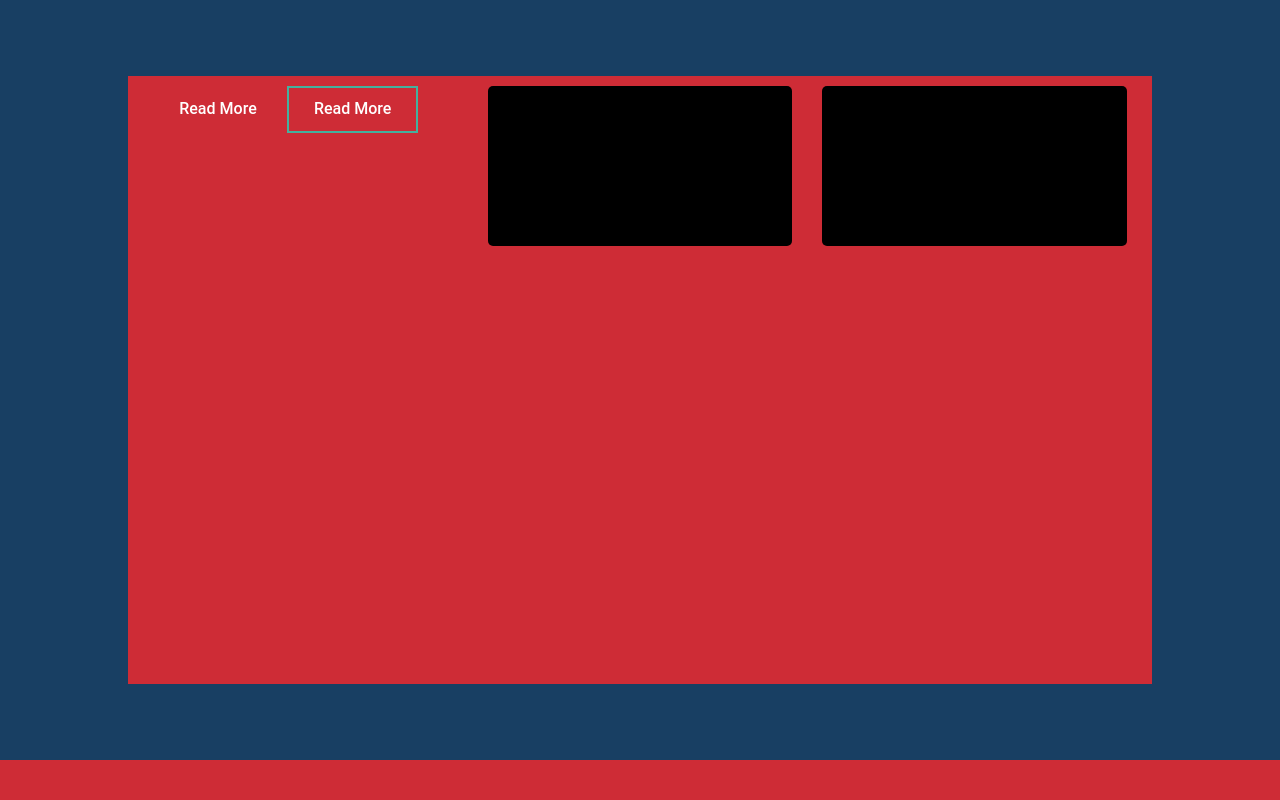
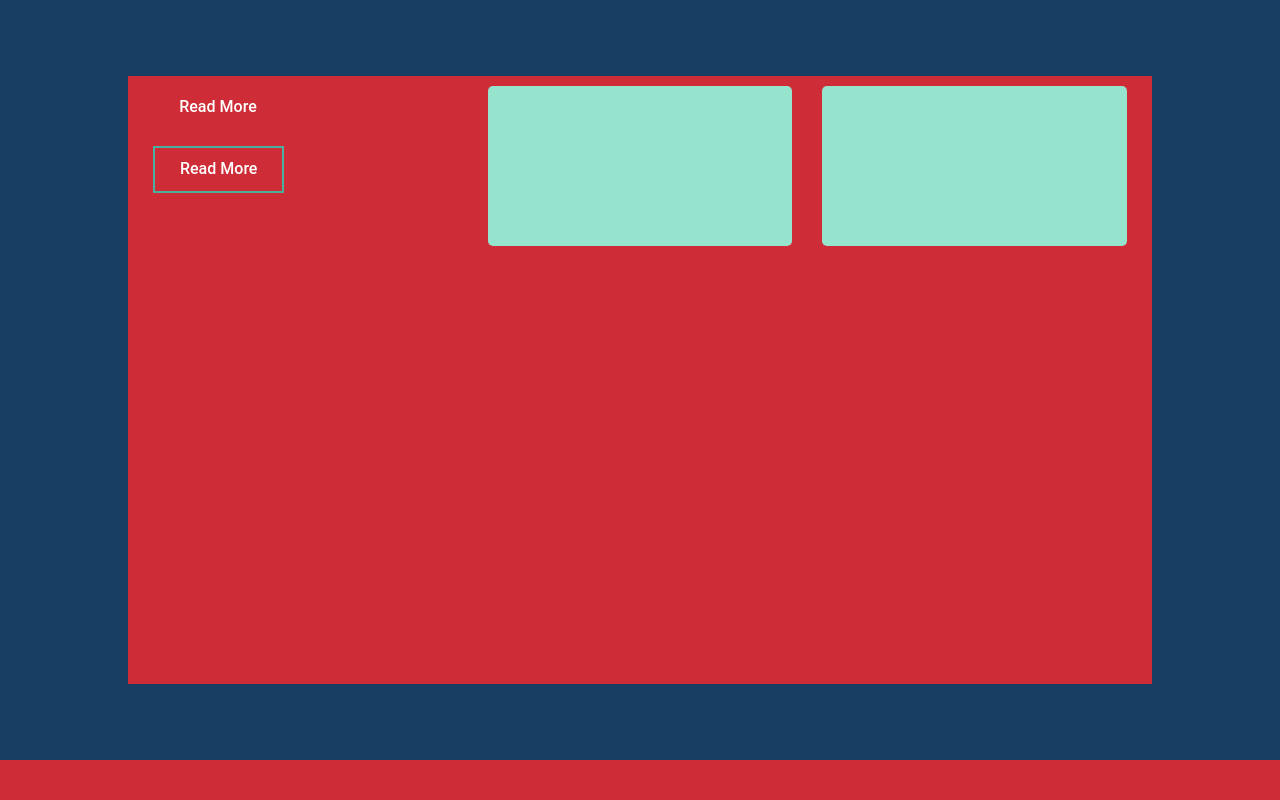
Before and after one commit to AlexGovnet/T, a plain HTML site: page index.html in a window 1280 px wide. Shown: the top 800 px of the page. Drawn offline with nearby package versions, Linux system fonts and the light colour scheme.

Commit message:
Small changes

```diff
--- a/index.html
+++ b/index.html
@@ -12,8 +12,8 @@
 	<div id="container">
 		<div class="inside1">
 		    <div class="col-md-4">
-		          <button class="custom-btn btn-3"><span>Read More</span></button>
-		          <button class="custom-btn btn-1">Read More</button>
+		          <button class="custom-btn btn-3"><span>Read More</span></button><br><br>
+		          <button class="custom-btn btn-1 grow">Read More</button>
 		    </div>
 
 		    <div class="col-md-4 ">
--- a/style.css
+++ b/style.css
@@ -32,7 +32,7 @@
 			}.inside1-2{
 				text-align: center;
 				height: 20vh;
-				background-color: black;
+				background-color: #96e4ce;
 				border-radius: 5px;
 			}
 			.inside2{
@@ -136,7 +136,7 @@
 				.btn-3 span:hover:before {height: 100%;}
 				.btn-3 span:hover:after {width: 100%;}
 
-				.btn-1 {border: 2px solid #45b19e;font-size: 16px; transition: all 0.5s ease;}
+				.btn-1 {border: 2.5px solid #45b19e;font-size: 16px; transition: all 0.5s ease;}
 				.btn-1:hover {
 				  background: #45b19e;
 				  color: #fff;
```
